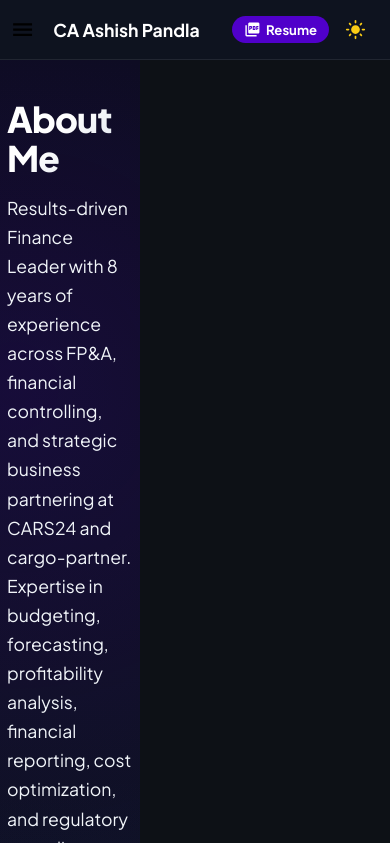
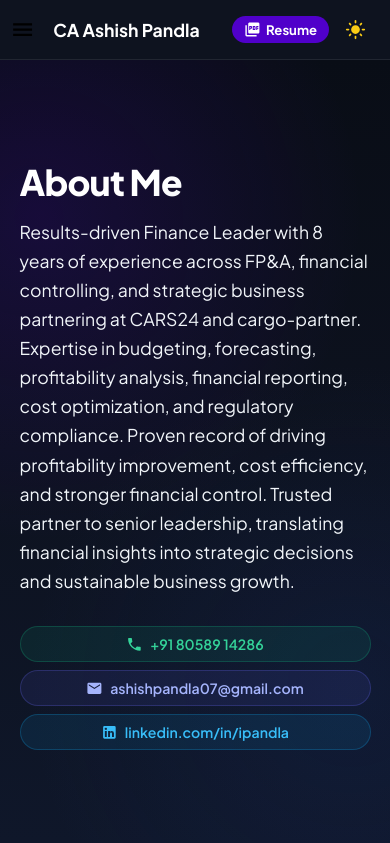
Before and after one commit to Ashishpandla07/Portfolio, a React (Create React App) app: page / in a window 390 px wide. Shown: the top 843 px of the page. Built offline with nearby package versions, Linux system fonts and the light colour scheme.

Commit message:
fix(mobile): resolve content-wrapper max-width constraint and refine mobile layout

```diff
--- a/src/assets/styles/Hobbies.scss
+++ b/src/assets/styles/Hobbies.scss
@@ -205,12 +205,19 @@
     }
   }
 
-@media (max-width: 640px) {
+@media screen and (max-width: 768px) {
+  .hobbies-container {
+    min-height: auto;
+    padding: 30px 4% 24px;
+  }
+}
+
+@media screen and (max-width: 640px) {
   .hobbies-grid {
     display: grid;
     grid-template-columns: 1fr;
     gap: 12px;
-    padding: 0 8px;
+    padding: 0;
     overflow: visible;
   }
   .hobbies-grid .hobby-card {
--- a/src/index.scss
+++ b/src/index.scss
@@ -141,11 +141,14 @@ p, a, h1, h2, h3, h4, h5, label, button {
 @media screen and (max-width: 992px) {
   .main-container {
     display: block;
+    width: 100%;
+    max-width: 100%;
   }
 
   .content-wrapper {
-    margin-left: 0;
-    width: 100%;
+    margin-left: 0 !important;
+    width: 100% !important;
+    max-width: 100% !important;
     padding-top: 60px;
   }
 
```
